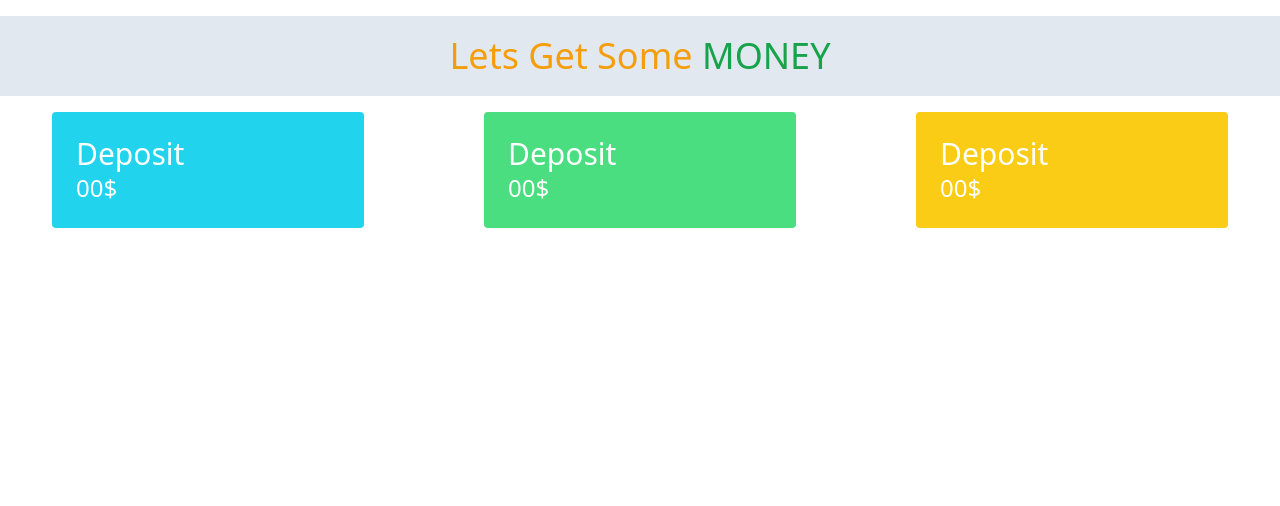
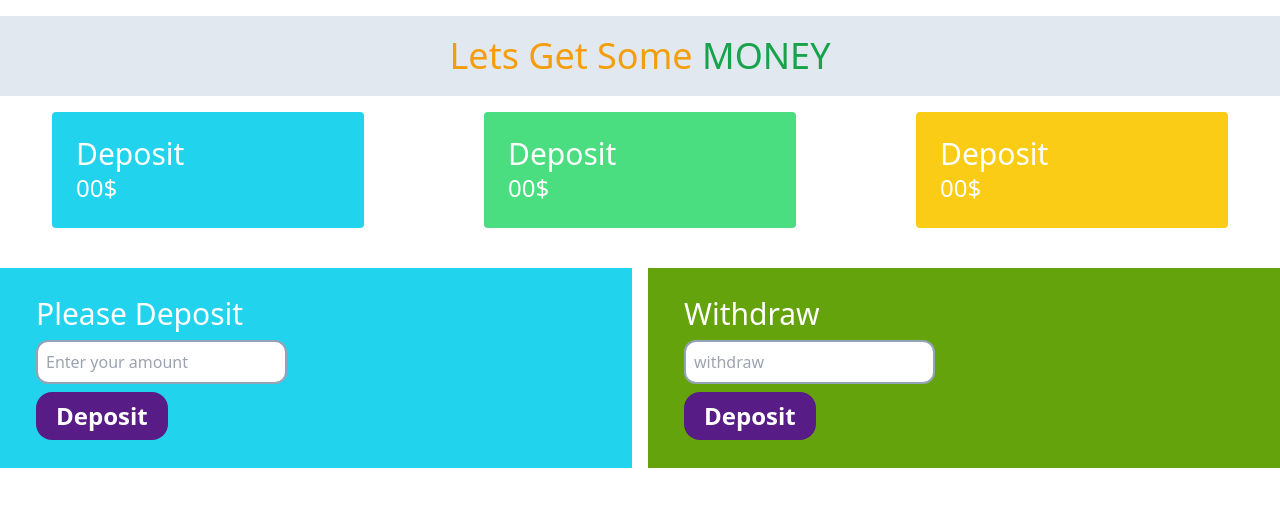
Before and after one commit to farabitusher/js-practice-input-form, a plain HTML site: page banking.html in a window 1280 px wide. Drawn offline with nearby package versions, Linux system fonts and the light colour scheme.

Commit message:
some interactivity added

```diff
--- a/banking.html
+++ b/banking.html
@@ -15,8 +15,9 @@
         Lets Get Some <span class="text-green-600">MONEY</span>
       </h1>
     </section>
+    <main class="mx-auto container">
       <section>
-      <div class="grid grid-cols-3 box-border mx-auto container gap-4">
+        <div class="grid grid-cols-3 gap-4">
           <div class="bg-cyan-400 p-6 w-3/4 rounded mx-auto mt-4 text-white">
             <h3 class="text-3xl">Deposit</h3>
             <h2 class="text-2xl">00$</h2>
@@ -31,5 +32,51 @@
           </div>
         </div>
       </section>
+      <!-- Deposit and withdram  -->
+      <section>
+        <div class="grid grid-cols-2 gap-4 container mt-10 ">
+          <div class="bg-cyan-400 p-7">
+            <h3 class="text-3xl ml-2 text-white mb-2">Please Deposit</h3>
+            <div>
+              <form class="container mx-auto box-border" action="">
+                <input
+                  id="deposit-amount"
+                  class="block border-2 p-2 mb-2 border-slate-400 rounded-xl ml-2"
+                  type="text"
+                  placeholder="Enter your amount"
+                />
+                <button
+                  id="deposit-btn"
+                  class="font-semibold text-2xl bg-purple-900 px-5 text-white py-2 rounded-2xl ml-2"
+                >
+                  Deposit
+                </button>
+              </form>
+            </div>
+          </div>
+          <div class="bg-lime-600 p-7">
+            <h3 class="text-3xl ml-2 text-white mb-2">Withdraw</h3>
+            <div class=>
+              <form class="container mx-auto" action="">
+                <input
+                  id="withdraw-amount"
+                  class="block border-2 p-2 mb-2 border-slate-400 rounded-xl ml-2"
+                  type="text"
+                  placeholder="withdraw"
+                />
+                <button
+                  id="withdraw-btn"
+                  class="font-semibold text-2xl bg-purple-900 px-5 text-white py-2 rounded-2xl ml-2"
+                >
+                  Deposit
+                </button>
+              </form>
+            </div>
+          </div>
+        </div>
+      </section>
+    </main>
+    <script src="banking.js">
+    </script>
   </body>
 </html>
--- /dev/null
+++ b/banking.js
@@ -0,0 +1,4 @@
+//handle deposit button
+document.getElementById("deposit-btn").addEventListener('click', function () {
+    console.log('click');
+});
```
Also changed, not shown: index.html (+1 -1 lines), login.js (line endings or trailing spaces). Lines whose indentation alone changed are shown as unchanged.
